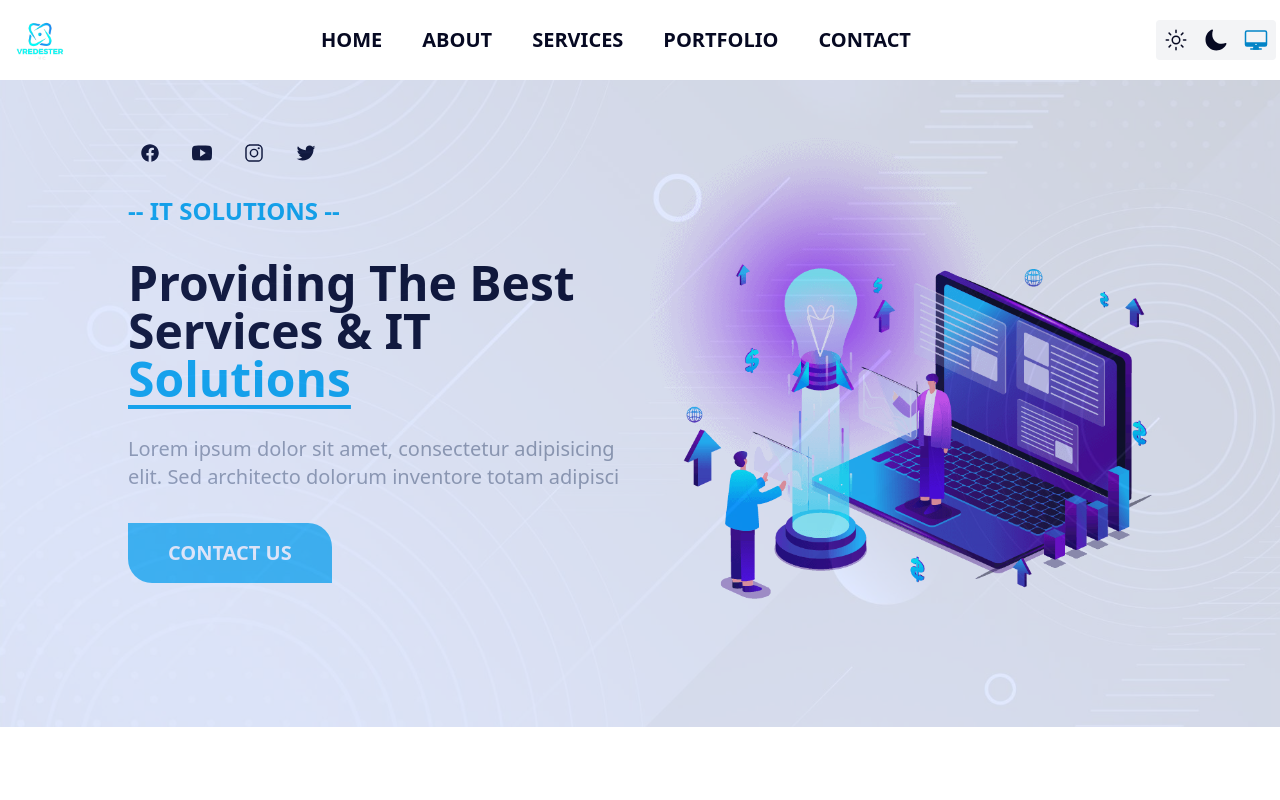
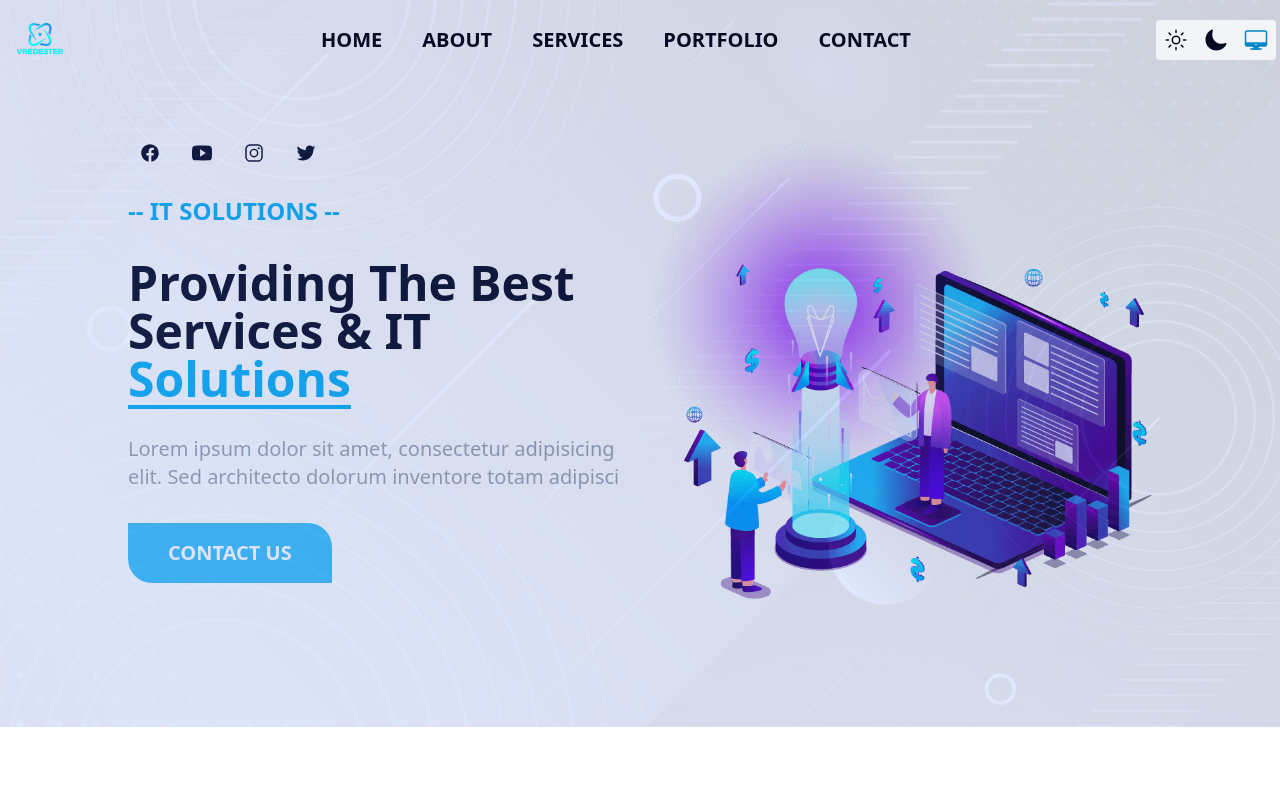
Before and after one commit to PeaceOloruntoba/Vredester, a React (Create React App) app in the folder vredester/: page / in a window 1280 px wide. Shown: the top 800 px of the page. Built offline with nearby package versions, Linux system fonts and the light colour scheme.

Commit message:
Update App.js

```diff
--- a/vredester/src/App.js
+++ b/vredester/src/App.js
@@ -74,7 +74,7 @@ function App() {
     <div>
       <Router>
 
-        <nav className='flex items-center justify-between bg-white dark:bg-[#060922] fixed z-50 w-full dark:text-white text-[#060922]'>
+        <nav className='flex items-center justify-between fixed z-50 w-full dark:text-white text-[#060922]'>
           <div>
             <Link to='/'>
               <img src={logo} alt="" className='w-20' />
```
